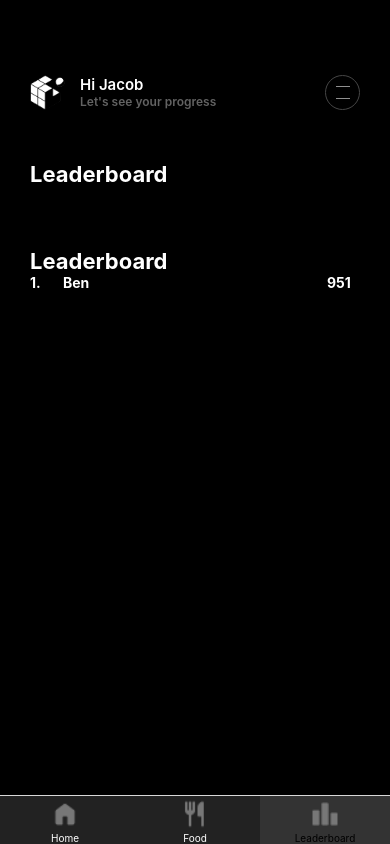
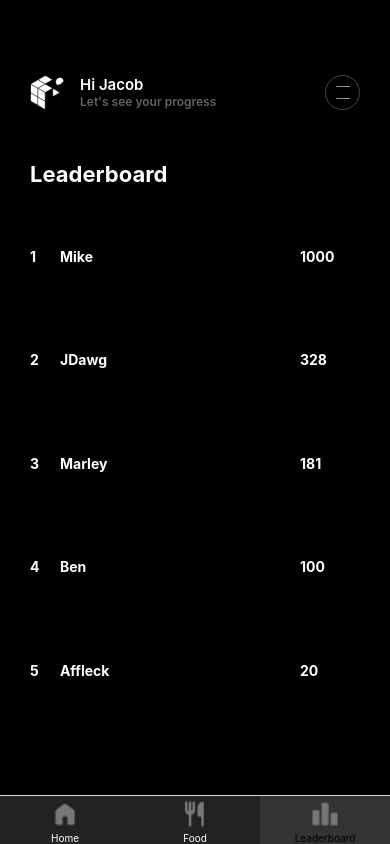
Before and after one commit to bnpm63/smartplate, a React Native app in the folder smartplate/: screen /Leaderboard in a window 390 px wide. Built offline with nearby package versions, Linux system fonts and the light colour scheme.

Commit message:
Forgot to add changes

```diff
--- /dev/null
+++ b/smartplate/assets/debug_data.tsx
@@ -0,0 +1,10 @@
+// Just misc data for debugging
+
+// For testing tsx of leaderboard works without firebase func.
+const LB_DebugData = {
+    Names : ['Mike', 'JDawg', 'Marley', 'Ben', 'Affleck'],
+    Ranks : [1, 2, 3, 4, 5],
+    Points : [1000, 328, 181, 100, 20],
+};
+
+export default LB_DebugData;
--- a/smartplate/leaderboard.tsx
+++ b/smartplate/leaderboard.tsx
@@ -3,8 +3,13 @@ import { StyleSheet, View, Text, Pressable, Image, TouchableHighlight, Touchable
 
 import styles from './styles';
 
+// Debug data
+import LB_DebugData from './assets/debug_data';
+
+
 const Leaderboard = () => {
 
+	const LB_Data = LB_DebugData;
 
 	return (
 		// Main container
@@ -39,12 +44,15 @@ const Leaderboard = () => {
 
 				{/*Leaderboard body*/}
 				<View style={styles.leaderboard_body}>
-				<Text style={styles.header}>Leaderboard</Text>
-					<View style={styles.row_entry}>
-						<Text style={styles.rank_num}>1.</Text>
-						<Text style={styles.rank_name}>Ben</Text>
-						<Text style={styles.rank_trophy}>951</Text>
-					</View>
+					{
+						LB_Data.Ranks.map((rank, index) => (
+							<View key={rank} style={styles.row_entry}>
+								<Text style={styles.rank_num}>{rank}</Text>
+								<Text style={styles.rank_name}>{LB_Data.Names[index]}</Text>
+								<Text style={styles.rank_trophy}>{LB_Data.Points[index]}</Text>
+							</View>
+						))
+					}
 				</View>
 
 
@@ -55,4 +63,5 @@ const Leaderboard = () => {
 	);
 }
 
+
 export default Leaderboard;
--- a/smartplate/styles.tsx
+++ b/smartplate/styles.tsx
@@ -156,6 +156,7 @@ const styles = StyleSheet.create({
 
   row_entry: {
     flexDirection: 'row',
+    justifyContent: 'flex-start',
     flex: 1,
   },
 
@@ -174,10 +175,10 @@ const styles = StyleSheet.create({
   },
 
   rank_trophy: {
-    flex: 1,
+    flex: 2,
     color: 'white',
-     fontSize: 14,
-     fontWeight: 'bold',
+    fontSize: 14,
+    fontWeight: 'bold',
   }
 
    });
```
